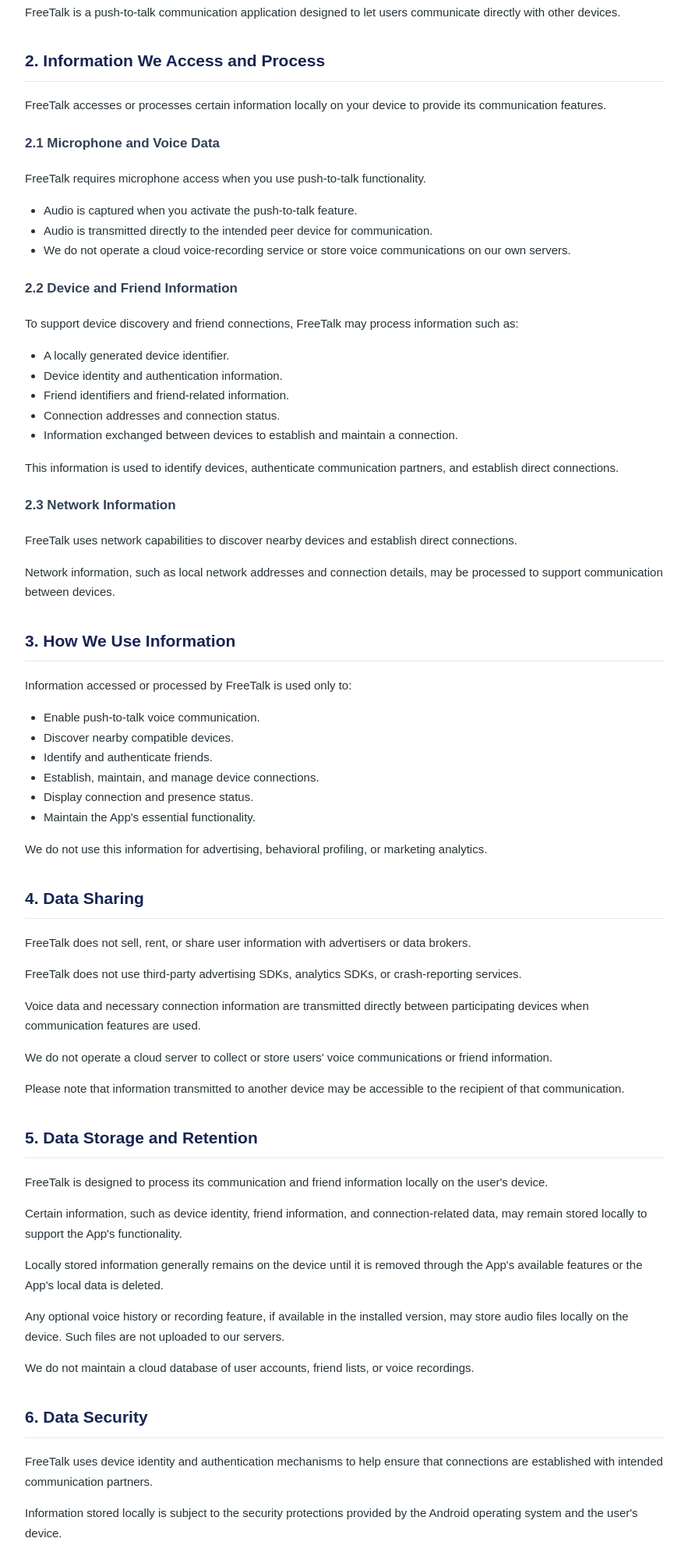
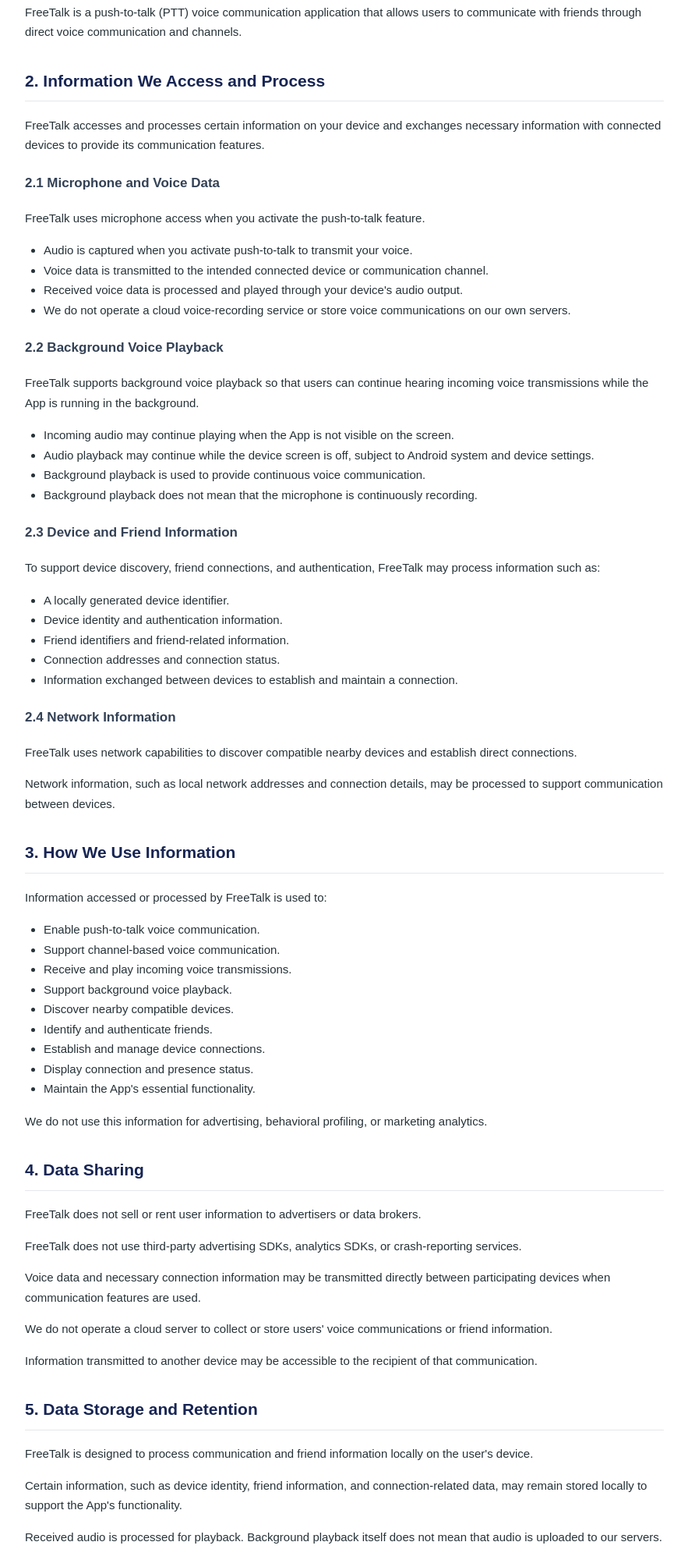
Before and after one commit to leonchoo/llcailabs, a plain HTML site: page docs/freetalk/privacy-policy.html in a window 1280 px wide. Shown: the part 638-2624 px from the top of the page at 78% size, without its empty margins (198-1081 px from the left). Drawn offline with Linux system fonts and the light colour scheme.

Commit message:
Revise privacy policy for FreeTalk app
Updated privacy policy to clarify app functionality and data handling.

```diff
--- a/docs/freetalk/privacy-policy.html
+++ b/docs/freetalk/privacy-policy.html
@@ -4,7 +4,7 @@
 <head>
     <meta charset="UTF-8">
     <meta name="viewport" content="width=device-width, initial-scale=1.0">
-    <meta name="description" content="Privacy Policy for FreeTalk, a push-to-talk communication app by LLC AI LABS.">
+    <meta name="description" content="Privacy Policy for FreeTalk, a push-to-talk walkie-talkie communication app by LLC AI LABS.">
     <meta name="robots" content="index, follow">
     <title>Privacy Policy - FreeTalk | LLC AI LABS</title>
 
@@ -124,7 +124,9 @@
 
 <main>
 
-    <p class="updated"><strong>Last Updated:</strong> November 17, 2026</p>
+    <p class="updated">
+        <strong>Last Updated:</strong> November 17, 2026
+    </p>
 
     <h2>1. Introduction</h2>
 
@@ -139,47 +141,86 @@
         <p><strong>App Name:</strong> FreeTalk</p>
         <p><strong>Package Name:</strong> com.llcailabs.freetalk</p>
         <p><strong>Developer:</strong> LLC AI LABS</p>
-        <p><strong>Privacy Contact:</strong>
-            <a href="mailto:llcailabs@gmail.com">llcailabs@gmail.com</a>
+        <p>
+            <strong>Privacy Contact:</strong>
+            <a href="mailto:llcailabs@gmail.com">
+                llcailabs@gmail.com
+            </a>
         </p>
     </div>
 
     <p>
-        FreeTalk is a push-to-talk communication application designed
-        to let users communicate directly with other devices.
+        FreeTalk is a push-to-talk (PTT) voice communication
+        application that allows users to communicate with friends
+        through direct voice communication and channels.
     </p>
 
     <h2>2. Information We Access and Process</h2>
 
     <p>
-        FreeTalk accesses or processes certain information locally on
-        your device to provide its communication features.
+        FreeTalk accesses and processes certain information on your
+        device and exchanges necessary information with connected
+        devices to provide its communication features.
     </p>
 
     <h3>2.1 Microphone and Voice Data</h3>
 
     <p>
-        FreeTalk requires microphone access when you use push-to-talk
-        functionality.
+        FreeTalk uses microphone access when you activate the
+        push-to-talk feature.
     </p>
 
     <ul>
-        <li>Audio is captured when you activate the push-to-talk feature.</li>
         <li>
-            Audio is transmitted directly to the intended peer device
-            for communication.
+            Audio is captured when you activate push-to-talk
+            to transmit your voice.
         </li>
         <li>
-            We do not operate a cloud voice-recording service or store
-            voice communications on our own servers.
+            Voice data is transmitted to the intended connected
+            device or communication channel.
+        </li>
+        <li>
+            Received voice data is processed and played through
+            your device's audio output.
+        </li>
+        <li>
+            We do not operate a cloud voice-recording service
+            or store voice communications on our own servers.
         </li>
     </ul>
 
-    <h3>2.2 Device and Friend Information</h3>
+    <h3>2.2 Background Voice Playback</h3>
 
     <p>
-        To support device discovery and friend connections, FreeTalk
-        may process information such as:
+        FreeTalk supports background voice playback so that users
+        can continue hearing incoming voice transmissions while
+        the App is running in the background.
+    </p>
+
+    <ul>
+        <li>
+            Incoming audio may continue playing when the App is
+            not visible on the screen.
+        </li>
+        <li>
+            Audio playback may continue while the device screen
+            is off, subject to Android system and device settings.
+        </li>
+        <li>
+            Background playback is used to provide continuous
+            voice communication.
+        </li>
+        <li>
+            Background playback does not mean that the microphone
+            is continuously recording.
+        </li>
+    </ul>
+
+    <h3>2.3 Device and Friend Information</h3>
+
+    <p>
+        To support device discovery, friend connections, and
+        authentication, FreeTalk may process information such as:
     </p>
 
     <ul>
@@ -188,183 +229,185 @@
         <li>Friend identifiers and friend-related information.</li>
         <li>Connection addresses and connection status.</li>
         <li>
-            Information exchanged between devices to establish and
-            maintain a connection.
+            Information exchanged between devices to establish
+            and maintain a connection.
         </li>
     </ul>
 
-    <p>
-        This information is used to identify devices, authenticate
-        communication partners, and establish direct connections.
-    </p>
-
-    <h3>2.3 Network Information</h3>
+    <h3>2.4 Network Information</h3>
 
     <p>
-        FreeTalk uses network capabilities to discover nearby devices
-        and establish direct connections.
+        FreeTalk uses network capabilities to discover compatible
+        nearby devices and establish direct connections.
     </p>
 
     <p>
         Network information, such as local network addresses and
-        connection details, may be processed to support communication
-        between devices.
+        connection details, may be processed to support
+        communication between devices.
     </p>
 
     <h2>3. How We Use Information</h2>
 
-    <p>Information accessed or processed by FreeTalk is used only to:</p>
+    <p>Information accessed or processed by FreeTalk is used to:</p>
 
     <ul>
         <li>Enable push-to-talk voice communication.</li>
+        <li>Support channel-based voice communication.</li>
+        <li>Receive and play incoming voice transmissions.</li>
+        <li>Support background voice playback.</li>
         <li>Discover nearby compatible devices.</li>
         <li>Identify and authenticate friends.</li>
-        <li>Establish, maintain, and manage device connections.</li>
+        <li>Establish and manage device connections.</li>
         <li>Display connection and presence status.</li>
         <li>Maintain the App's essential functionality.</li>
     </ul>
 
     <p>
-        We do not use this information for advertising, behavioral
-        profiling, or marketing analytics.
+        We do not use this information for advertising,
+        behavioral profiling, or marketing analytics.
     </p>
 
     <h2>4. Data Sharing</h2>
 
     <p>
-        FreeTalk does not sell, rent, or share user information with
+        FreeTalk does not sell or rent user information to
         advertisers or data brokers.
     </p>
 
     <p>
-        FreeTalk does not use third-party advertising SDKs, analytics
-        SDKs, or crash-reporting services.
+        FreeTalk does not use third-party advertising SDKs,
+        analytics SDKs, or crash-reporting services.
     </p>
 
     <p>
-        Voice data and necessary connection information are transmitted
-        directly between participating devices when communication
-        features are used.
+        Voice data and necessary connection information may be
+        transmitted directly between participating devices
+        when communication features are used.
     </p>
 
     <p>
-        We do not operate a cloud server to collect or store users'
-        voice communications or friend information.
+        We do not operate a cloud server to collect or store
+        users' voice communications or friend information.
     </p>
 
     <p>
-        Please note that information transmitted to another device
-        may be accessible to the recipient of that communication.
+        Information transmitted to another device may be
+        accessible to the recipient of that communication.
     </p>
 
     <h2>5. Data Storage and Retention</h2>
 
     <p>
-        FreeTalk is designed to process its communication and friend
-        information locally on the user's device.
+        FreeTalk is designed to process communication and
+        friend information locally on the user's device.
     </p>
 
     <p>
-        Certain information, such as device identity, friend information,
-        and connection-related data, may remain stored locally to
-        support the App's functionality.
+        Certain information, such as device identity,
+        friend information, and connection-related data,
+        may remain stored locally to support the App's functionality.
     </p>
 
     <p>
-        Locally stored information generally remains on the device until
-        it is removed through the App's available features or the App's
-        local data is deleted.
+        Received audio is processed for playback. Background
+        playback itself does not mean that audio is uploaded
+        to our servers.
     </p>
 
     <p>
-        Any optional voice history or recording feature, if available
-        in the installed version, may store audio files locally on the
-        device. Such files are not uploaded to our servers.
+        If an optional voice history or recording feature is
+        available in the installed version, audio files may
+        be stored locally on the device. Such files are not
+        uploaded to our servers.
     </p>
 
     <p>
-        We do not maintain a cloud database of user accounts, friend
-        lists, or voice recordings.
+        We do not maintain a cloud database of user accounts,
+        friend lists, or voice recordings.
     </p>
 
     <h2>6. Data Security</h2>
 
     <p>
-        FreeTalk uses device identity and authentication mechanisms
-        to help ensure that connections are established with intended
-        communication partners.
+        FreeTalk uses device identity and authentication
+        mechanisms to help ensure that connections are
+        established with intended communication partners.
     </p>
 
     <p>
-        Information stored locally is subject to the security protections
-        provided by the Android operating system and the user's device.
+        Information stored locally is subject to the security
+        protections provided by the Android operating system
+        and the user's device.
     </p>
 
     <p>
-        No method of electronic communication or storage is completely
-        secure. We cannot guarantee absolute security of information
-        transmitted over a local network or stored on a device.
+        No method of electronic communication or storage
+        is completely secure. We cannot guarantee absolute
+        security of information transmitted over a local
+        network or stored on a device.
     </p>
 
     <h2>7. Permissions</h2>
 
     <p>
-        Depending on the features you use and your Android version,
-        FreeTalk may request permissions such as:
+        Depending on the features you use and your Android
+        version, FreeTalk may request permissions such as:
     </p>
 
     <ul>
         <li>
             <strong>Microphone:</strong>
-            To capture your voice during push-to-talk communication.
+            To capture your voice when you use push-to-talk.
         </li>
         <li>
-            <strong>Nearby devices / Network access:</strong>
-            To discover and communicate with nearby devices.
+            <strong>Nearby Devices / Network:</strong>
+            To discover nearby compatible devices and establish
+            communication connections.
         </li>
         <li>
-            <strong>Local network access:</strong>
-            To establish direct connections with other devices.
+            <strong>Background Execution / Foreground Service:</strong>
+            To support continued voice communication and
+            background audio playback when permitted by Android.
         </li>
     </ul>
 
     <p>
-        You can manage applicable permissions through your Android
-        device settings. Disabling required permissions may prevent
-        certain App features from working.
+        You can manage applicable permissions through your
+        Android device settings. Disabling required permissions
+        may prevent certain App features from working.
     </p>
 
     <h2>8. Children's Privacy</h2>
 
     <p>
-        FreeTalk is not specifically designed to collect personal
-        information from children.
+        FreeTalk is not specifically designed to collect
+        personal information from children.
     </p>
 
     <p>
-        We do not knowingly collect personal information from children
-        through our own servers. Since FreeTalk does not operate a
-        cloud account or user-data collection service, users should
-        use the App under appropriate parental guidance where required
-        by applicable law.
+        We do not knowingly collect personal information from
+        children through our own servers. Users should use
+        the App under appropriate parental guidance where
+        required by applicable law.
     </p>
 
     <h2>9. Your Choices and Data Deletion</h2>
 
     <p>
-        You can control the App's access to device permissions through
-        Android settings.
+        You can control the App's access to device permissions
+        through Android settings.
     </p>
 
     <p>
-        You may remove locally stored App information by using the
-        applicable removal features within the App or by clearing
-        the App's local data or uninstalling the App.
+        You may remove locally stored App information by using
+        the applicable removal features within the App or by
+        clearing the App's local data or uninstalling the App.
     </p>
 
     <p>
-        Please note that uninstalling the App or deleting local data
-        may remove locally stored friend information, device identity
+        Deleting local data or uninstalling the App may remove
+        locally stored friend information, device identity
         information, and locally stored audio files.
     </p>
 
@@ -376,8 +419,8 @@
     <h2>10. Changes to This Privacy Policy</h2>
 
     <p>
-        We may update this Privacy Policy when the App's features
-        or applicable requirements change.
+        We may update this Privacy Policy when the App's
+        features or applicable requirements change.
     </p>
 
     <p>
@@ -392,8 +435,8 @@
     <h2>11. Contact Us</h2>
 
     <p>
-        If you have questions or concerns about this Privacy Policy
-        or FreeTalk's privacy practices, please contact us:
+        If you have questions or concerns about this Privacy
+        Policy or FreeTalk's privacy practices, please contact us:
     </p>
 
     <p>
```
